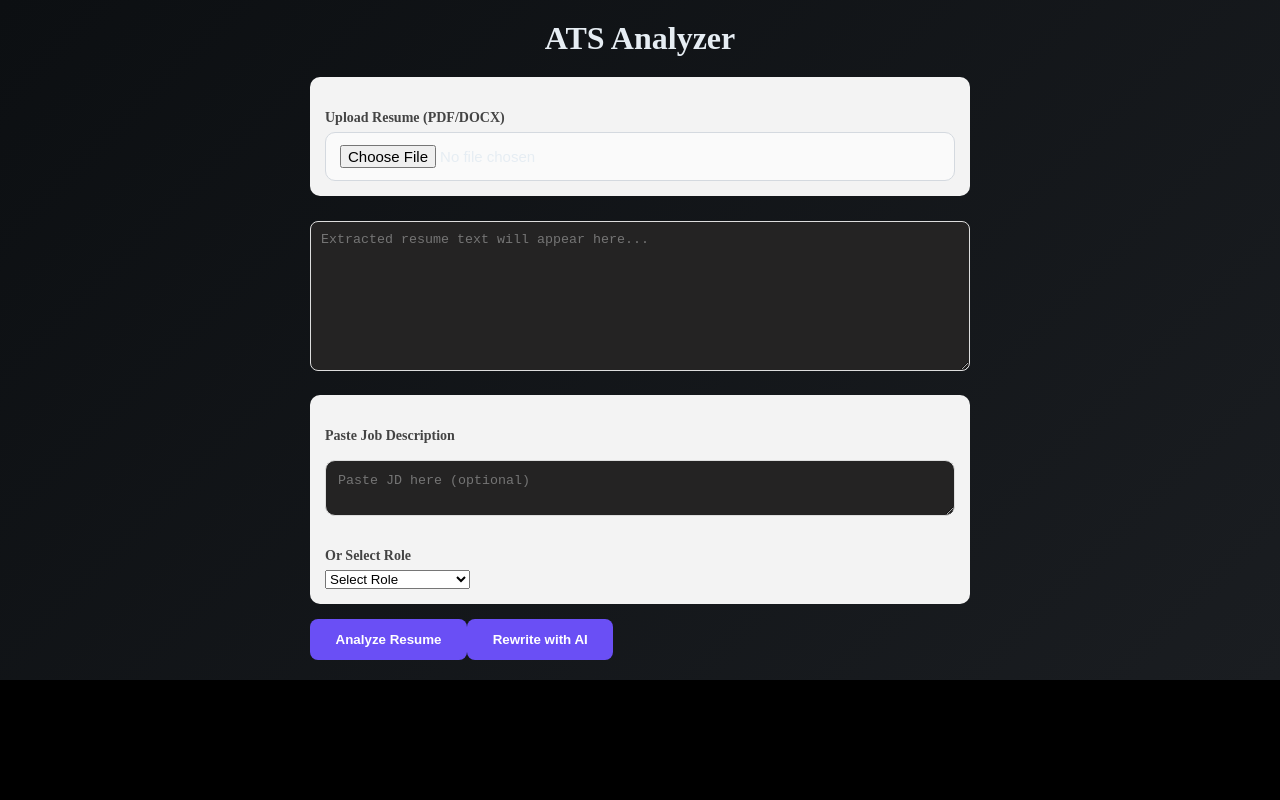
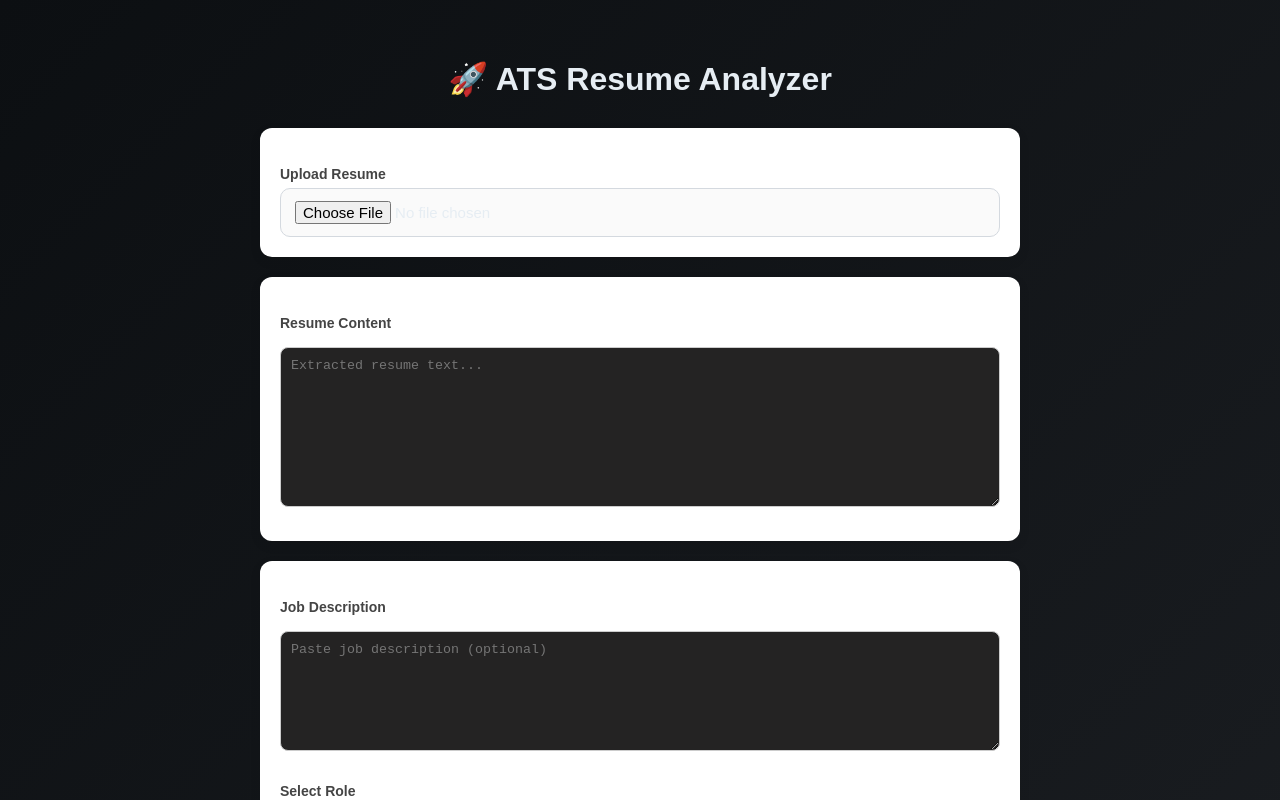
Before and after one commit to Anshikapurohit10/ZumeBuilder, a React (Vite) app in the folder Frontend/resumebuilder/: page /ATS in a window 1280 px wide. Shown: the top 800 px of the page. Built offline with nearby package versions, Linux system fonts and the light colour scheme.

Commit message:
Refactor ATSAnalyzer component for clarity and style

```diff
--- a/Frontend/resumebuilder/src/components/ATSAnalyzer.jsx
+++ b/Frontend/resumebuilder/src/components/ATSAnalyzer.jsx
@@ -12,7 +12,7 @@ export default function ATSAnalyzer() {
   const [rewriteText, setRewriteText] = useState("");
   const [loading, setLoading] = useState(false);
 
-  // ------------------ UPLOAD RESUME ------------------
+  // UPLOAD RESUME
   const handleResumeUpload = async (e) => {
     const file = e.target.files[0];
     if (!file) return;
@@ -20,93 +20,80 @@ const handleResumeUpload = async (e) => {
     try {
       const response = await uploadResumeATS(file);
       setResumeText(response.data.text);
-
-    if (response?.data?.text) { // ✅ Use response.data.text
       alert("🎉 Resume Uploaded Successfully!");
-    }
-  } catch (err) {
-    console.error(err); // ✅ For debugging
-    alert("Error uploading resume");
+    } catch {
+      alert("❌ Error uploading resume");
     }
   };
 
-
-
-  // ------------------ ANALYZE RESUME ------------------
+  // ANALYZE
   const handleAnalyze = async () => {
-  if (!resumeText) return alert("Upload or paste resume first!");
+    if (!resumeText) return alert("Upload resume first!");
 
     setLoading(true);
-
     try {
-    const payload = {
-      resumeText: resumeText,
-      jdText: jdText || "",
-      role: role || "",
-    };
-
-    console.log("📤 Sending:", payload);
-
-    const res = await analyzeResume(payload);
-
-    console.log("📥 Response:", res.data);
+      const res = await analyzeResume({
+        resumeText,
+        jdText,
+        role,
+      });
 
       setScore(res.data.score);
       setMatched(res.data.matched);
       setMissing(res.data.missing);
       setSuggestions(res.data.suggestions);
-
-  } catch (err) {
-    console.log("ATS ERROR => ", err.response?.data || err);
+    } catch {
       alert("Analysis failed");
     }
-
     setLoading(false);
   };
 
-  // ------------------ REWRITE WITH AI ------------------
+  // REWRITE
   const handleRewrite = async () => {
-    if (!resumeText) return alert("Upload resume first!!");
+    if (!resumeText) return alert("Upload resume first!");
 
     setLoading(true);
     try {
       const res = await rewriteResume({ resumeText, jdText });
       setRewriteText(res.data.suggestions);
-    } catch  {
-      alert("Rewrite error");
+    } catch {
+      alert("Rewrite failed");
     }
     setLoading(false);
   };
 
   return (
     <div style={styles.container}>
-      <h1 style={styles.heading}>ATS Analyzer</h1>
+      <h1 style={styles.heading}>🚀 ATS Resume Analyzer</h1>
 
-      {/* Upload Resume */}
+      {/* Upload */}
       <div style={styles.card}>
-        <label style={styles.label}>Upload Resume (PDF/DOCX)</label>
+        <label style={styles.label}>Upload Resume</label>
         <input type="file" accept=".pdf,.docx" onChange={handleResumeUpload} />
       </div>
 
-      {/* Resume Text */}
+      {/* Resume */}
+      <div style={styles.card}>
+        <label style={styles.label}>Resume Content</label>
         <textarea
           style={styles.textarea}
           value={resumeText}
-        placeholder="Extracted resume text will appear here..."
           onChange={(e) => setResumeText(e.target.value)}
+          placeholder="Extracted resume text..."
+        />
+      </div>
+
+      {/* JD + Role */}
+      <div style={styles.card}>
+        <label style={styles.label}>Job Description</label>
+        <textarea
+          style={styles.jdBox}
+          value={jdText}
+          onChange={(e) => setJdText(e.target.value)}
+          placeholder="Paste job description (optional)"
         />
 
-      {/* JD or Role */}
-      <div style={styles.card}>
-        <label style={styles.label}>Paste Job Description</label>
-        <textarea
-          style={styles.jdBox}
-          placeholder="Paste JD here (optional)"
-          value={jdText}
-          onChange={(e) => setJdText(e.target.value)}
-        />
-
-        <label style={styles.label}>Or Select Role</label>
+        <label style={styles.label}>Select Role</label>
         <select
           style={styles.select}
           value={role}
@@ -116,59 +103,35 @@ const handleResumeUpload = async (e) => {
           <option value="frontend developer">Frontend Developer</option>
           <option value="backend developer">Backend Developer</option>
           <option value="full stack developer">Full Stack Developer</option>
-
           <option value="data analyst">Data Analyst</option>
           <option value="ui ux designer">UI/UX Designer</option>
-
-<option value="teacher">Teacher / Teaching</option>
-<option value="medical">Medical / Healthcare</option>
-<option value="sports coach">Sports Coach</option>
-<option value="fitness trainer">Fitness Trainer</option>
         </select>
       </div>
 
-      {/* Analyze Button */}
-      <button style={styles.btn} onClick={handleAnalyze} disabled={loading}>
+      {/* Analyze */}
+      <button style={styles.primaryBtn} onClick={handleAnalyze} disabled={loading}>
         {loading ? "Analyzing..." : "Analyze Resume"}
       </button>
 
-      {/* Result */}
+      {/* Results */}
       {score !== null && (
         <div style={styles.resultCard}>
-          <h2>ATS Score: {score}%</h2>
+          <h2 style={styles.score}>ATS Score: {score}%</h2>
 
-          <h3>Matched Keywords</h3>
-          <ul>
-            {matched.map((m, i) => (
-              <li key={i}>✔️ {m}</li>
-            ))}
-          </ul>
-
-          <h3>Missing Keywords</h3>
-          <ul>
-            {missing.map((m, i) => (
-              <li key={i}>❌ {m}</li>
-            ))}
-          </ul>
-
-          <h3>Suggestions</h3>
-          <ul>
-            {suggestions.map((s, i) => (
-              <li key={i}>💡 {s}</li>
-            ))}
-          </ul>
+          <Section title="✅ Matched Keywords" data={matched} />
+          <Section title="❌ Missing Keywords" data={missing} />
+          <Section title="💡 Suggestions" data={suggestions} />
         </div>
       )}
 
-      {/* Rewrite Button */}
-      <button style={styles.btn2} onClick={handleRewrite} disabled={loading}>
+      {/* Rewrite */}
+      <button style={styles.secondaryBtn} onClick={handleRewrite} disabled={loading}>
         {loading ? "Rewriting..." : "Rewrite with AI"}
       </button>
 
-      {/* Rewrite Result */}
       {rewriteText && (
         <div style={styles.rewriteBox}>
-          <h3>AI Improved Resume Content</h3>
+          <h3>✨ Improved Resume</h3>
           <pre>{rewriteText}</pre>
         </div>
       )}
@@ -176,73 +139,345 @@ const handleResumeUpload = async (e) => {
   );
 }
 
+/* Small reusable section */
+const Section = ({ title, data }) => (
+  <>
+    <h3>{title}</h3>
+    <ul>
+      {data.map((item, i) => (
+        <li key={i}>{item}</li>
+      ))}
+    </ul>
+  </>
+);
+
+/* UI Styles */
 const styles = {
   container: {
-    maxWidth: "700px",
-    margin: "auto",
+    maxWidth: "800px",
+    margin: "40px auto",
     padding: "20px",
-    fontFamily: "Poppins",
+    fontFamily: "Poppins, sans-serif",
   },
   heading: {
     textAlign: "center",
-    marginBottom: "20px",
+    marginBottom: "30px",
   },
   card: {
-    padding: "15px",
-    borderRadius: "10px",
-    background: "#f3f3f3",
-    marginBottom: "15px",
+    background: "#ffffff",
+    padding: "20px",
+    borderRadius: "12px",
+    marginBottom: "20px",
+    boxShadow: "0 4px 12px rgba(0,0,0,0.08)",
   },
-  label: { fontWeight: "bold" },
+  label: {
+    fontWeight: "600",
+    display: "block",
+    marginBottom: "6px",
+  },
   textarea: {
     width: "100%",
-    height: "150px",
+    height: "160px",
     padding: "10px",
     borderRadius: "8px",
-    marginBottom: "20px",
-
+    border: "1px solid #ccc",
+  },
   jdBox: {
     width: "100%",
     height: "120px",
     padding: "10px",
-    marginTop: "5px",
+    borderRadius: "8px",
+    border: "1px solid #ccc",
     marginBottom: "10px",
-    borderRadius: "8px",
   },
   select: {
     width: "100%",
     padding: "10px",
     borderRadius: "8px",
-    marginTop: "5px",
   },
-  btn: {
+  primaryBtn: {
     width: "100%",
-    padding: "12px",
-    background: "black",
-    color: "white",
-    borderRadius: "8px",
+    padding: "14px",
+    background: "#111",
+    color: "#fff",
+    borderRadius: "10px",
+    fontSize: "16px",
+    cursor: "pointer",
+    marginBottom: "20px",
+  },
+  secondaryBtn: {
+    width: "100%",
+    padding: "14px",
+    background: "#0066ff",
+    color: "#fff",
+    borderRadius: "10px",
+    fontSize: "16px",
     cursor: "pointer",
     marginBottom: "20px",
   },
   resultCard: {
-    padding: "15px",
-    borderRadius: "10px",
-    background: "#e8f7ff",
+    background: "#f0f8ff",
+    padding: "20px",
+    borderRadius: "12px",
     marginBottom: "20px",
   },
-  btn2: {
-    width: "100%",
-    padding: "12px",
-    background: "#0080ff",
-    color: "white",
-    borderRadius: "8px",
-    cursor: "pointer",
-    marginBottom: "20px",
+  score: {
+    textAlign: "center",
+    fontSize: "26px",
+    marginBottom: "15px",
   },
   rewriteBox: {
-    padding: "15px",
-    borderRadius: "10px",
-    background: "#fff3da",
+    background: "#fff7e6",
+    padding: "20px",
+    borderRadius: "12px",
     whiteSpace: "pre-wrap",
   },
-}}
+};
+// import { useState } from "react";
+// import { uploadResumeATS, analyzeResume, rewriteResume } from "../api/api.js";
+
+// export default function ATSAnalyzer() {
+//   const [resumeText, setResumeText] = useState("");
+//   const [jdText, setJdText] = useState("");
+//   const [role, setRole] = useState("");
+//   const [score, setScore] = useState(null);
+//   const [matched, setMatched] = useState([]);
+//   const [missing, setMissing] = useState([]);
+//   const [suggestions, setSuggestions] = useState([]);
+//   const [rewriteText, setRewriteText] = useState("");
+//   const [loading, setLoading] = useState(false);
+
+//   // ------------------ UPLOAD RESUME ------------------
+// const handleResumeUpload = async (e) => {
+//   const file = e.target.files[0];
+//   if (!file) return;
+
+//   try {
+//     const response = await uploadResumeATS(file);
+//     setResumeText(response.data.text);
+
+//     if (response?.data?.text) { // ✅ Use response.data.text
+//       alert("🎉 Resume Uploaded Successfully!");
+//     }
+//   } catch (err) {
+//     console.error(err); // ✅ For debugging
+//     alert("Error uploading resume");
+//   }
+// };
+
+
+
+//   // ------------------ ANALYZE RESUME ------------------
+//  const handleAnalyze = async () => {
+//   if (!resumeText) return alert("Upload or paste resume first!");
+
+//   setLoading(true);
+
+//   try {
+//     const payload = {
+//       resumeText: resumeText,
+//       jdText: jdText || "",
+//       role: role || "",
+//     };
+
+//     console.log("📤 Sending:", payload);
+
+//     const res = await analyzeResume(payload);
+
+//     console.log("📥 Response:", res.data);
+
+//     setScore(res.data.score);
+//     setMatched(res.data.matched);
+//     setMissing(res.data.missing);
+//     setSuggestions(res.data.suggestions);
+
+//   } catch (err) {
+//     console.log("ATS ERROR => ", err.response?.data || err);
+//     alert("Analysis failed");
+//   }
+
+//   setLoading(false);
+// };
+
+//   // ------------------ REWRITE WITH AI ------------------
+//   const handleRewrite = async () => {
+//     if (!resumeText) return alert("Upload resume first!!");
+
+//     setLoading(true);
+//     try {
+//       const res = await rewriteResume({ resumeText, jdText });
+//       setRewriteText(res.data.suggestions);
+//     } catch  {
+//       alert("Rewrite error");
+//     }
+//     setLoading(false);
+//   };
+
+//   return (
+//     <div style={styles.container}>
+//       <h1 style={styles.heading}>ATS Analyzer</h1>
+
+//       {/* Upload Resume */}
+//       <div style={styles.card}>
+//         <label style={styles.label}>Upload Resume (PDF/DOCX)</label>
+//         <input type="file" accept=".pdf,.docx" onChange={handleResumeUpload} />
+//       </div>
+
+//       {/* Resume Text */}
+//       <textarea
+//         style={styles.textarea}
+//         value={resumeText}
+//         placeholder="Extracted resume text will appear here..."
+//         onChange={(e) => setResumeText(e.target.value)}
+//       />
+
+//       {/* JD or Role */}
+//       <div style={styles.card}>
+//         <label style={styles.label}>Paste Job Description</label>
+//         <textarea
+//           style={styles.jdBox}
+//           placeholder="Paste JD here (optional)"
+//           value={jdText}
+//           onChange={(e) => setJdText(e.target.value)}
+//         />
+
+//         <label style={styles.label}>Or Select Role</label>
+//         <select
+//           style={styles.select}
+//           value={role}
+//           onChange={(e) => setRole(e.target.value)}
+//         >
+//           <option value="">Select Role</option>
+//           <option value="frontend developer">Frontend Developer</option>
+// <option value="backend developer">Backend Developer</option>
+// <option value="full stack developer">Full Stack Developer</option>
+
+// <option value="data analyst">Data Analyst</option>
+// <option value="ui ux designer">UI/UX Designer</option>
+
+// <option value="teacher">Teacher / Teaching</option>
+// <option value="medical">Medical / Healthcare</option>
+// <option value="sports coach">Sports Coach</option>
+// <option value="fitness trainer">Fitness Trainer</option>
+//         </select>
+//       </div>
+
+//       {/* Analyze Button */}
+//       <button style={styles.btn} onClick={handleAnalyze} disabled={loading}>
+//         {loading ? "Analyzing..." : "Analyze Resume"}
+//       </button>
+
+//       {/* Result */}
+//       {score !== null && (
+//         <div style={styles.resultCard}>
+//           <h2>ATS Score: {score}%</h2>
+
+//           <h3>Matched Keywords</h3>
+//           <ul>
+//             {matched.map((m, i) => (
+//               <li key={i}>✔️ {m}</li>
+//             ))}
+//           </ul>
+
+//           <h3>Missing Keywords</h3>
+//           <ul>
+//             {missing.map((m, i) => (
+//               <li key={i}>❌ {m}</li>
+//             ))}
+//           </ul>
+
+//           <h3>Suggestions</h3>
+//           <ul>
+//             {suggestions.map((s, i) => (
+//               <li key={i}>💡 {s}</li>
+//             ))}
+//           </ul>
+//         </div>
+//       )}
+
+//       {/* Rewrite Button */}
+//       <button style={styles.btn2} onClick={handleRewrite} disabled={loading}>
+//         {loading ? "Rewriting..." : "Rewrite with AI"}
+//       </button>
+
+//       {/* Rewrite Result */}
+//       {rewriteText && (
+//         <div style={styles.rewriteBox}>
+//           <h3>AI Improved Resume Content</h3>
+//           <pre>{rewriteText}</pre>
+//         </div>
+//       )}
+//     </div>
+//   );
+// }
+
+// const styles = {
+//   container: {
+//     maxWidth: "700px",
+//     margin: "auto",
+//     padding: "20px",
+//     fontFamily: "Poppins",
+//   },
+//   heading: {
+//     textAlign: "center",
+//     marginBottom: "20px",
+//   },
+//   card: {
+//     padding: "15px",
+//     borderRadius: "10px",
+//     background: "#f3f3f3",
+//     marginBottom: "15px",
+//   },
+//   label: { fontWeight: "bold" },
+//   textarea: {
+//     width: "100%",
+//     height: "150px",
+//     padding: "10px",
+//     borderRadius: "8px",
+//     marginBottom: "20px",
+
+//   jdBox: {
+//     width: "100%",
+//     height: "120px",
+//     padding: "10px",
+//     marginTop: "5px",
+//     marginBottom: "10px",
+//     borderRadius: "8px",
+//   },
+//   select: {
+//     width: "100%",
+//     padding: "10px",
+//     borderRadius: "8px",
+//     marginTop: "5px",
+//   },
+//   btn: {
+//     width: "100%",
+//     padding: "12px",
+//     background: "black",
+//     color: "white",
+//     borderRadius: "8px",
+//     cursor: "pointer",
+//     marginBottom: "20px",
+//   },
+//   resultCard: {
+//     padding: "15px",
+//     borderRadius: "10px",
+//     background: "#e8f7ff",
+//     marginBottom: "20px",
+//   },
+//   btn2: {
+//     width: "100%",
+//     padding: "12px",
+//     background: "#0080ff",
+//     color: "white",
+//     borderRadius: "8px",
+//     cursor: "pointer",
+//     marginBottom: "20px",
+//   },
+//   rewriteBox: {
+//     padding: "15px",
+//     borderRadius: "10px",
+//     background: "#fff3da",
+//     whiteSpace: "pre-wrap",
+//   },
+// }}
```
Lines whose indentation alone changed are shown as unchanged.
